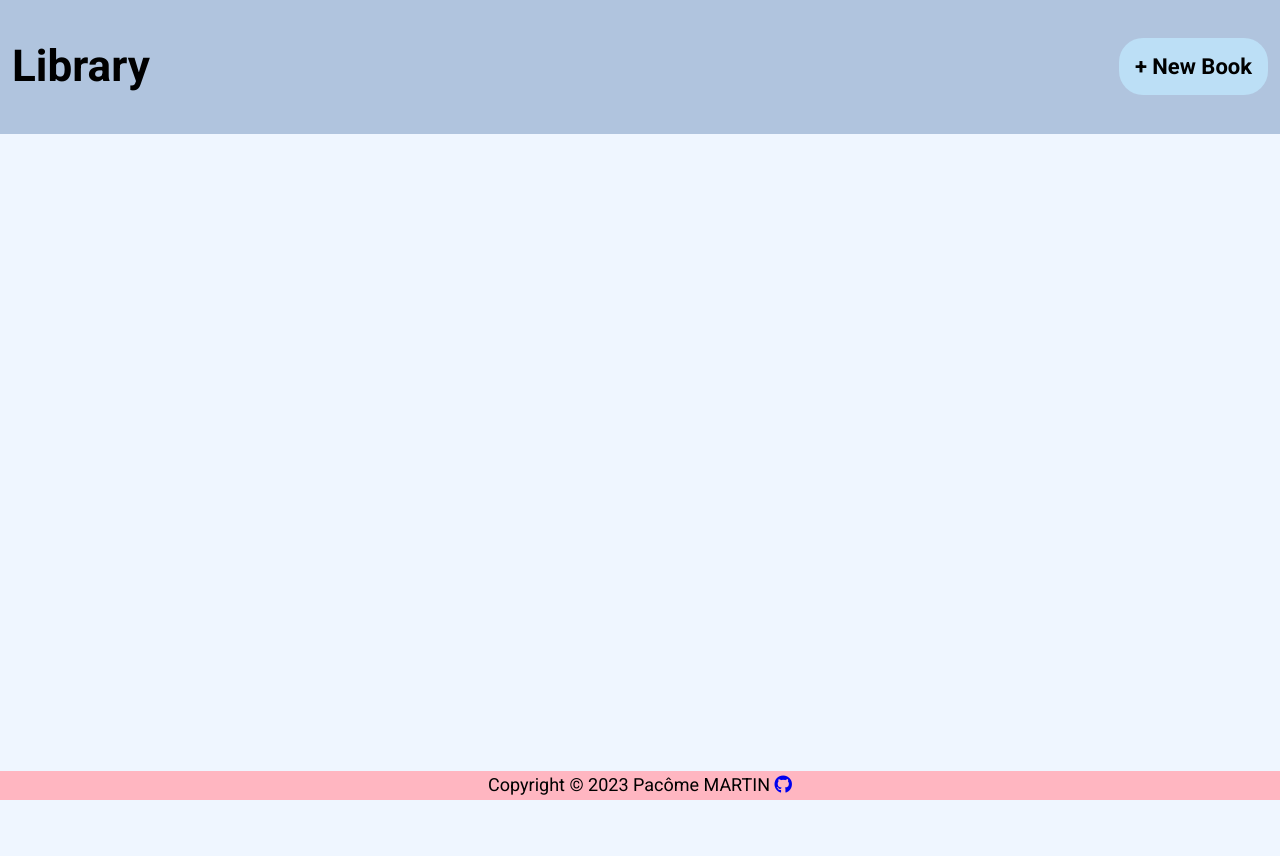
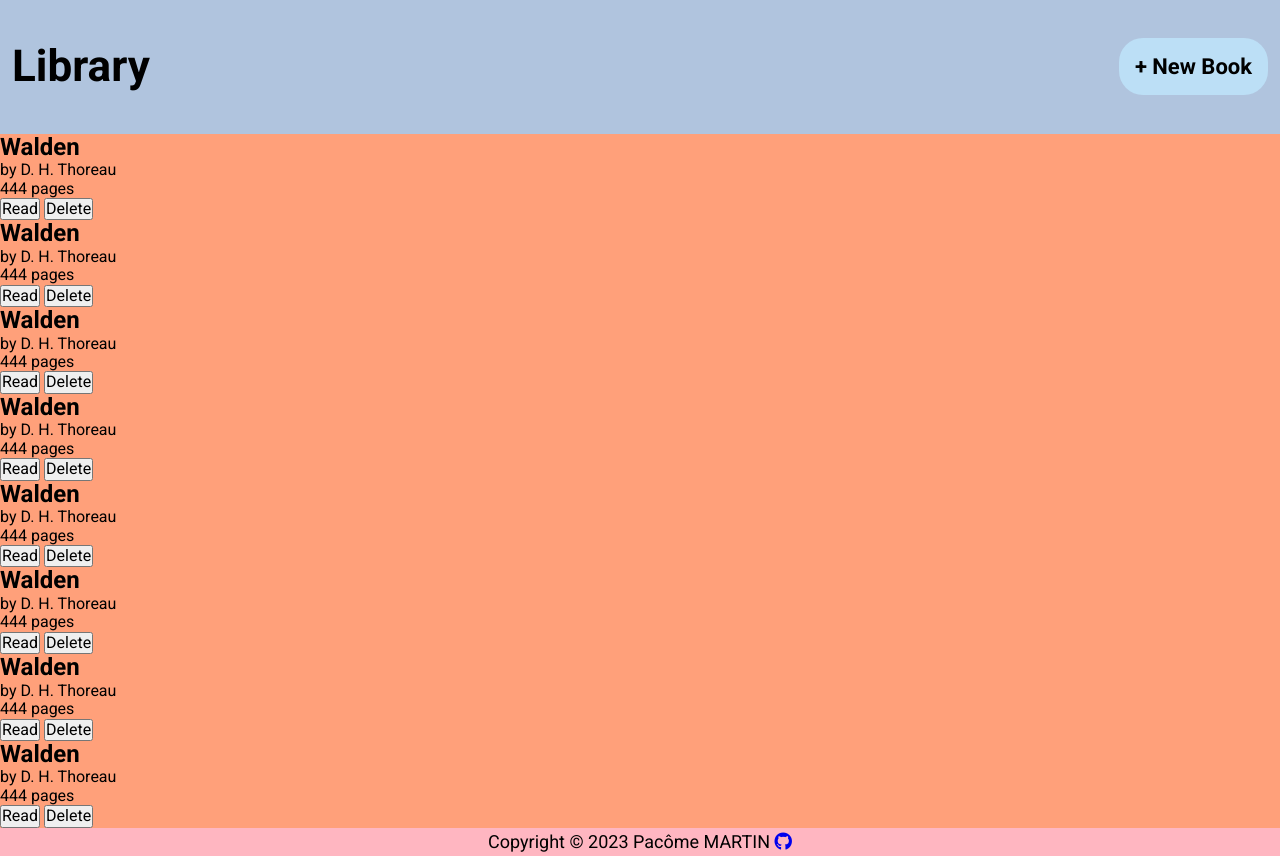
Before and after one commit to Pacome86/odin-library, a plain HTML site: page index.html in a window 1280 px wide. Before the commit the page ends 800 px from the top, so only its background shows below. Drawn offline with Linux system fonts and the light colour scheme.

Commit message:
Add a placeholder for the cards to vizualize the book objects

```diff
--- a/index.html
+++ b/index.html
@@ -20,6 +20,65 @@
             </div>
         </div>
         <div class="main">
+
+            <div class=" cards display">
+                <div class="card">
+                    <h2>Walden</h2>
+                    <p>by D. H. Thoreau</p>
+                    <p>444 pages</p>
+                    <button type="button" class="progress">Read</button>
+                    <button type="button" class="delete">Delete</button>
+                </div>
+                <div class="card">
+                    <h2>Walden</h2>
+                    <p>by D. H. Thoreau</p>
+                    <p>444 pages</p>
+                    <button type="button" class="progress">Read</button>
+                    <button type="button" class="delete">Delete</button>
+                </div>
+                <div class="card">
+                    <h2>Walden</h2>
+                    <p>by D. H. Thoreau</p>
+                    <p>444 pages</p>
+                    <button type="button" class="progress">Read</button>
+                    <button type="button" class="delete">Delete</button>
+                </div>
+                <div class="card">
+                    <h2>Walden</h2>
+                    <p>by D. H. Thoreau</p>
+                    <p>444 pages</p>
+                    <button type="button" class="progress">Read</button>
+                    <button type="button" class="delete">Delete</button>
+                </div>
+                <div class="card">
+                    <h2>Walden</h2>
+                    <p>by D. H. Thoreau</p>
+                    <p>444 pages</p>
+                    <button type="button" class="progress">Read</button>
+                    <button type="button" class="delete">Delete</button>
+                </div>
+                <div class="card">
+                    <h2>Walden</h2>
+                    <p>by D. H. Thoreau</p>
+                    <p>444 pages</p>
+                    <button type="button" class="progress">Read</button>
+                    <button type="button" class="delete">Delete</button>
+                </div>
+                <div class="card">
+                    <h2>Walden</h2>
+                    <p>by D. H. Thoreau</p>
+                    <p>444 pages</p>
+                    <button type="button" class="progress">Read</button>
+                    <button type="button" class="delete">Delete</button>
+                </div>
+                <div class="card">
+                    <h2>Walden</h2>
+                    <p>by D. H. Thoreau</p>
+                    <p>444 pages</p>
+                    <button type="button" class="progress">Read</button>
+                    <button type="button" class="delete">Delete</button>
+                </div>
+            </div>
 
             <dialog  class="modal" id="modal">
 
```
